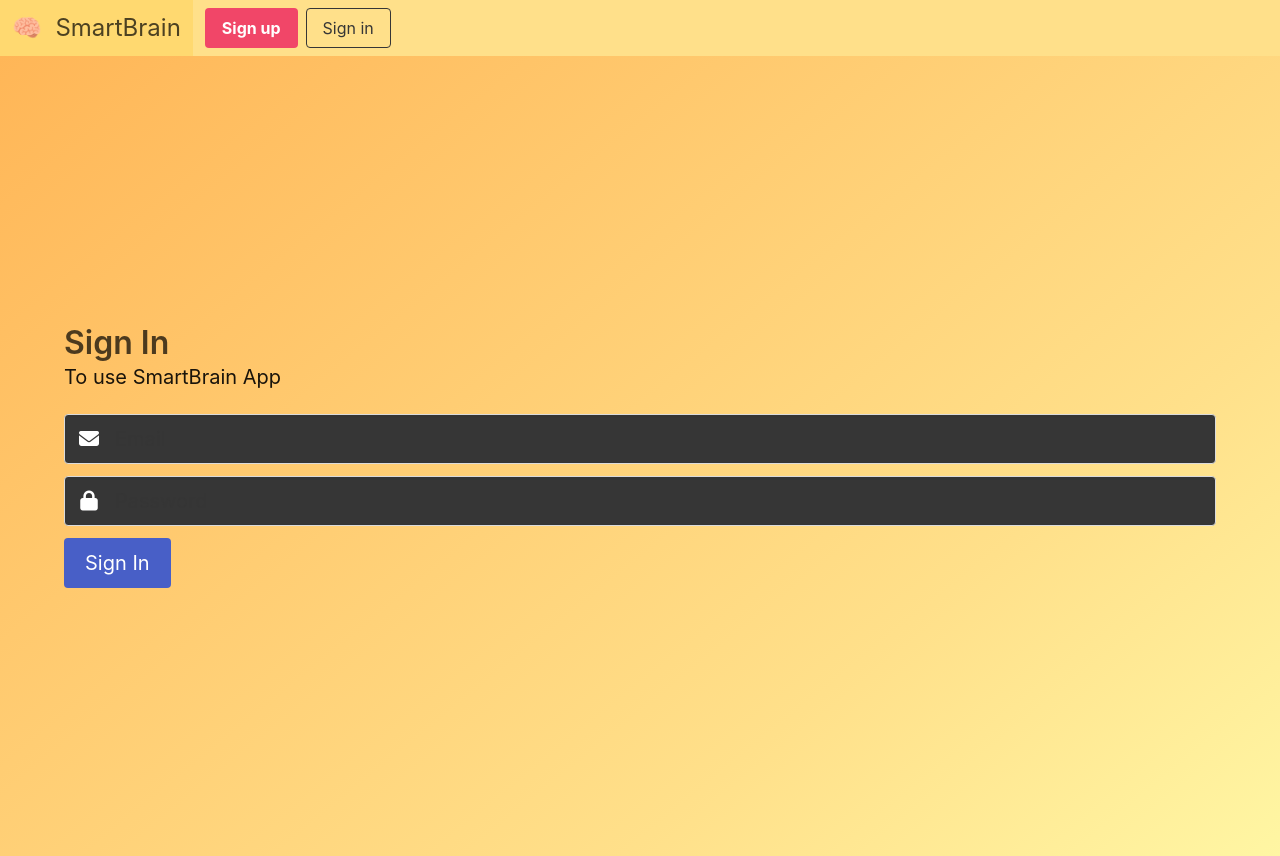
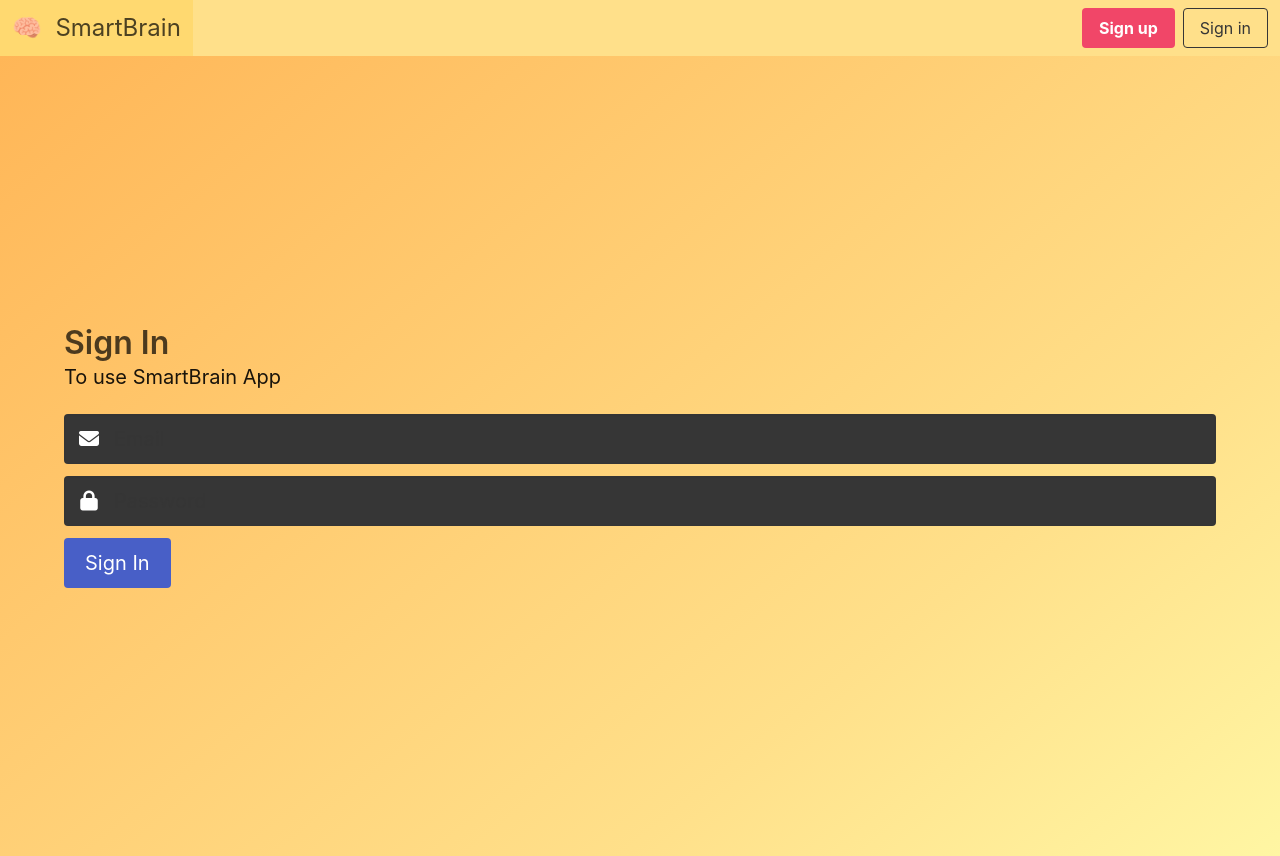
Before and after one commit to 41y08h/smart-brain, a React (Create React App) app: page / in a window 1280 px wide. Built offline with nearby package versions, Linux system fonts and the light colour scheme.

Commit message:
Add deleted part of css

```diff
--- a/src/index.css
+++ b/src/index.css
@@ -37,3 +37,19 @@
 ::-webkit-scrollbar-thumb:hover {
   background: #f7cf2f;
 }
+
+nav {
+  display: -webkit-box;
+  display: -ms-flexbox;
+  display: flex;
+  -webkit-box-align: center;
+  -ms-flex-align: center;
+  align-items: center;
+  -webkit-box-pack: justify;
+  -ms-flex-pack: justify;
+  justify-content: space-between;
+}
+
+.no-border {
+  border: none;
+}
```
